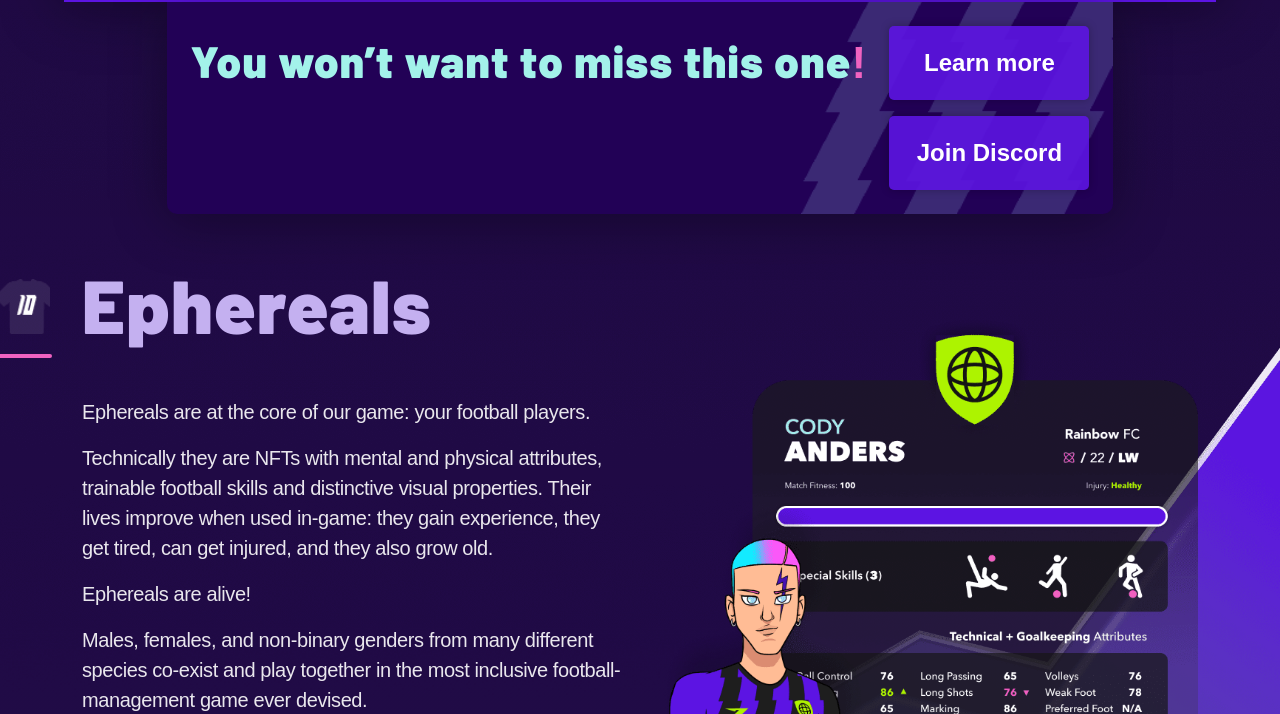
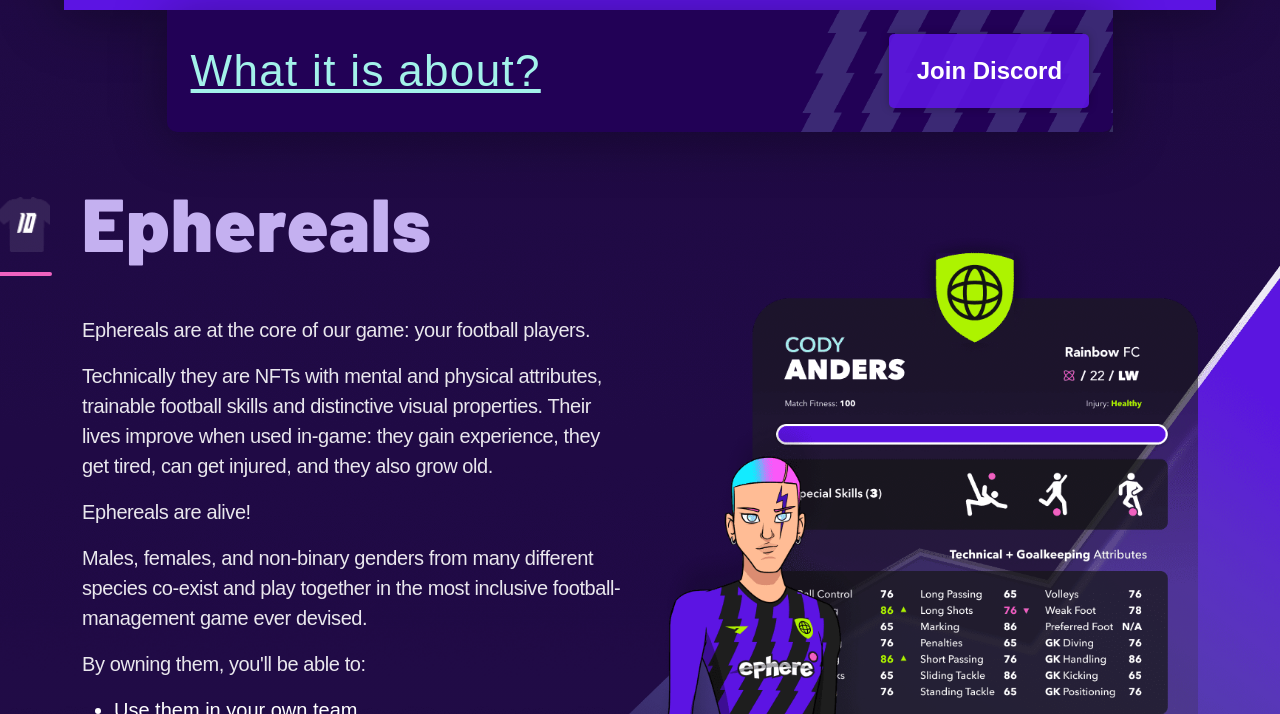
Before and after one commit to ephere-football/ephere-football.github.io, a website: page home/index.html in a window 1280 px wide. Shown: the part 791-1505 px from the top of the page. Drawn offline with nearby package versions, Linux system fonts and the light colour scheme; a web font is replaced by a local one.

Commit message:
Improvements on call to actions

```diff
--- a/home/css/main.css
+++ b/home/css/main.css
@@ -77,7 +77,7 @@ ul {
 
 /* start header */
 .header {
-    padding-top: 24px;
+    padding-top: 32px;
     padding-bottom: 540px;
     background: url(../images/header-bg.png);
     background-position: center bottom;
@@ -240,26 +240,22 @@ ul {
     width: 33%;
 }
 .countdown .buy_train-box > div,
-.countdown .buy_train-box a {
+.countdown .buy_train-box .join-discord {
     position: relative;
     z-index: 33;
 }
-.countdown .buy_train-box h4 {
+.countdown .buy_train-box .learn-more {
     letter-spacing: 0.03em;
     font-size: 44px;
     color: #a3f2ea;
     white-space: normal;
 }
-.countdown .buy_train-box h4 span {
-    color: #f062c0;
-    margin-right: 15px;
-}
 @media (max-width: 1199.98px) {
-    .countdown .buy_train-box h4 {
+    .countdown .buy_train-box .learn-more {
         font-size: 30px;
     }
 }
-.countdown .buy_train-box a {
+.countdown .buy_train-box .join-discord {
     background: rgba(92, 20, 227, 0.9);
     -webkit-box-shadow: 0px 0px 8px rgba(0, 0, 0, 0.25);
     box-shadow: 0px 0px 8px rgba(0, 0, 0, 0.25);
@@ -280,7 +276,7 @@ ul {
     background-color: #5c14e3;
 }
 @media (max-width: 1199.98px) {
-    .countdown .buy_train-box a {
+    .countdown .buy_train-box .join-discord {
         font-size: 18px;
         width: 150px;
         height: 54px;
--- a/home/index.html
+++ b/home/index.html
@@ -39,10 +39,9 @@
             </div>
             <div class="buy_train-box mx-auto px-4 p-3 d-flex justify-content-between flex-wrap align-items-center">
                 <div class="d-flex flex-wrap">
-                    <h4>You won’t want to miss this one<span>!</span></h4>
+                    <a class="learn-more" href="https://blog.ephere.io/epheres-initial-nft-offering-ffa943d9fb94" target="_blank">What it is about?</a>
                 </div>
-                <a class="ms-auto my-2" href="https://blog.ephere.io/epheres-initial-nft-offering-ffa943d9fb94" target="_blank">Learn more</a>
-                <a class="ms-auto my-2" href="https://discord.com/invite/C9qmW5MBGF" target="_blank">Join Discord</a>
+                <a class="ms-auto my-2 join-discord" href="https://discord.com/invite/C9qmW5MBGF" target="_blank">Join Discord</a>
             </div>
         </div>
         <!-- end countdown -->
```
